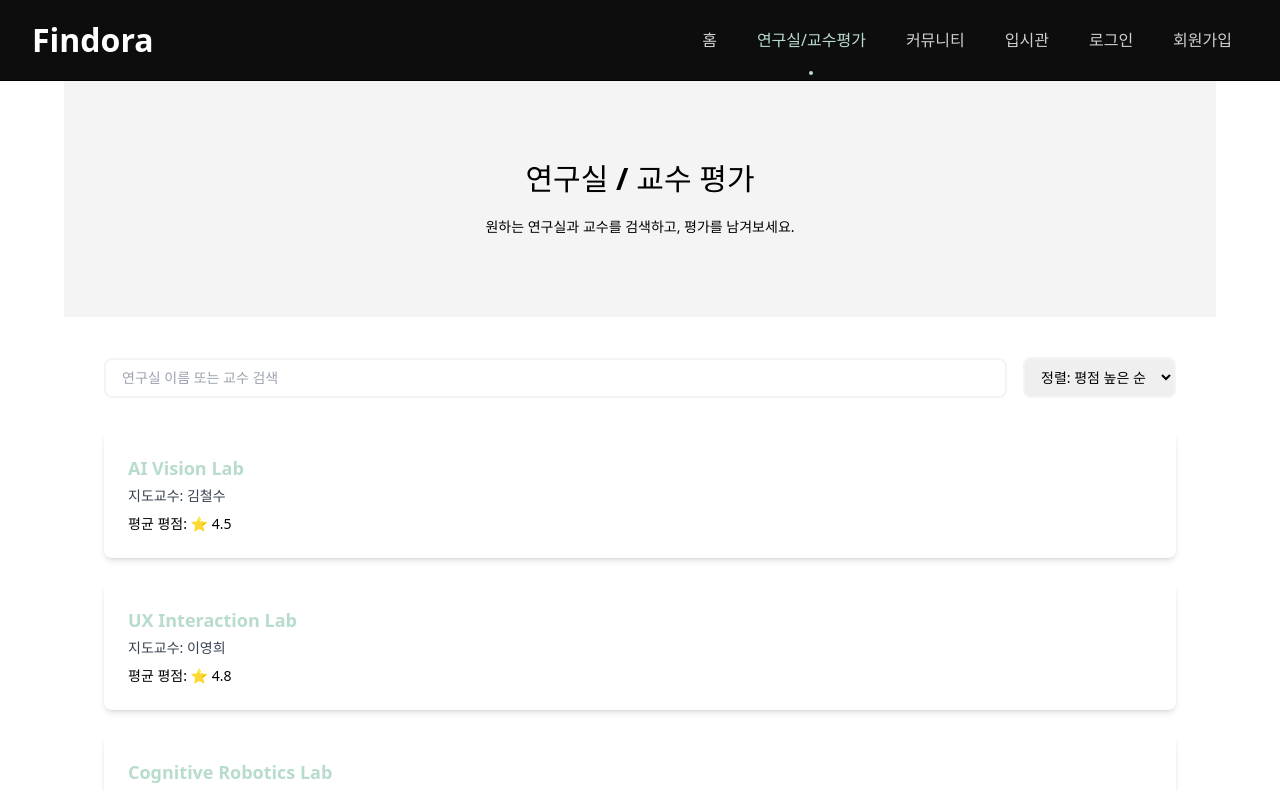
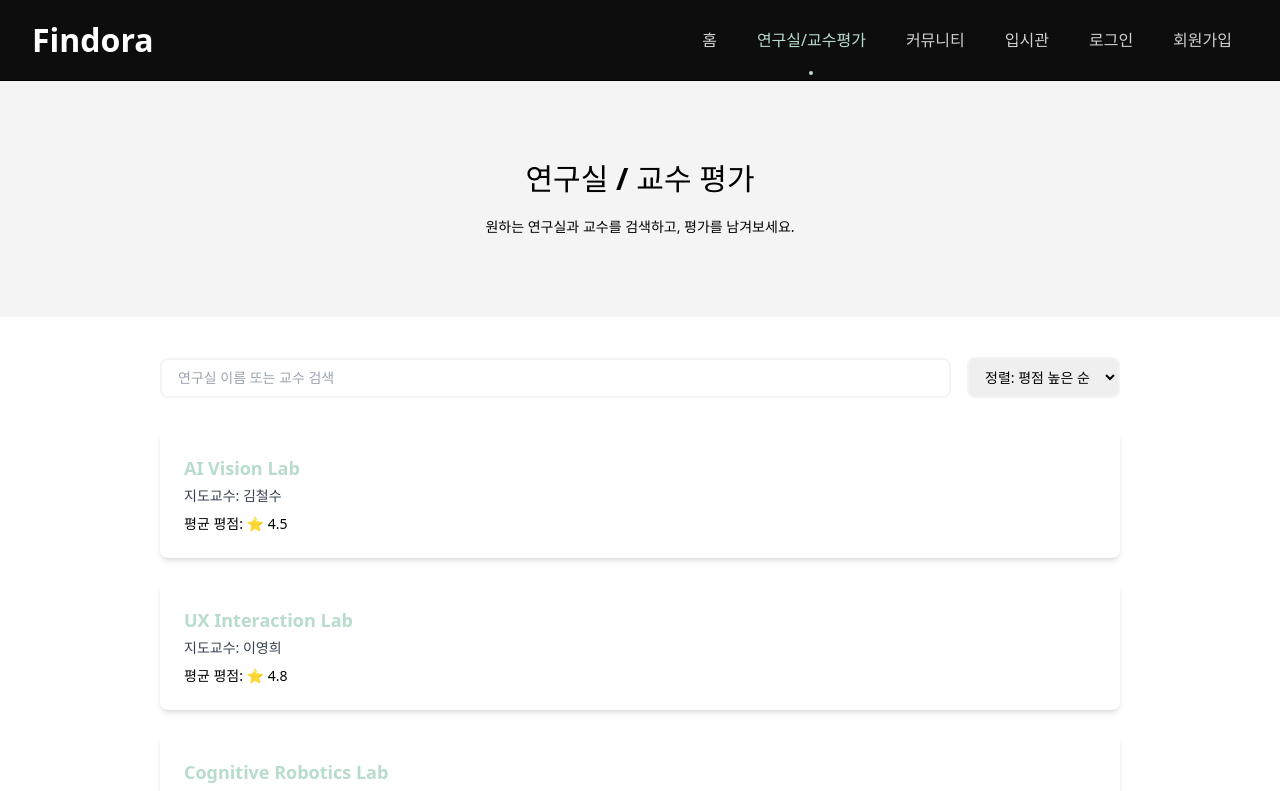
Before and after one commit to TeamFindora/findora-FE, a React (Vite) app: page /research in a window 1280 px wide. Shown: the top 791 px of the page. Built offline with nearby package versions, Linux system fonts and the light colour scheme; no server answers.

Commit message:
페이지 UI 개선-0710

```diff
--- a/src/pages/Community/Community.tsx
+++ b/src/pages/Community/Community.tsx
@@ -8,8 +8,8 @@ const Community = () => {
   ]
 
   return (
-    <div className="min-h-screen bg-black text-white py-12 px-4">
-      <div className="max-w-5xl mx-auto">
+    <div className="min-h-screen bg-white text-white">
+      <div className="text-center py-20 bg-zinc-100">
         {/* Header */}
         <div className="text-center mb-12">
           <h1 className="text-3xl font-bold text-[#B8DCCC] mb-2">커뮤니티</h1>
--- a/src/pages/Research/Research.tsx
+++ b/src/pages/Research/Research.tsx
@@ -1,3 +1,4 @@
+import { Link } from 'react-router-dom'
 import { useState } from 'react'
 import '../Home/Home.css'
 
@@ -25,7 +26,7 @@ const Research = () => {
 
   return (
     <div className="min-h-screen bg-white text-white">
-      <div className="max-w-6xl mx-auto">
+      <div className="research-list-wrap">
         {/* Header */}
         <div className="text-center py-20 bg-zinc-100">
           <h1 className="text-3xl font-bold text-black mb-2">연구실 / 교수 평가</h1>
@@ -35,7 +36,7 @@ const Research = () => {
         </div>
 
         {/* 필터 */}
-        <div className="research-table-wrap py-10 px-10">
+        <div className="research-table-wrap py-10 px-40">
           <div className="flex flex-wrap justify-between items-center gap-4 mb-8">
             <input
               type="text"
@@ -52,11 +53,15 @@ const Research = () => {
           {/* 연구실 리스트 */}
           <div className="research-list grid grid-cols-1 gap-6">
             {currentLabs.map((lab) => (
-              <div key={lab.id} className="research-list-item bg-white text-black rounded-lg p-6 shadow-md hover:-translate-y-1 transition">
-                <h3 className="font-semibold text-lg text-[#B8DCCC] mb-1">{lab.name}</h3>
-                <p className="text-sm text-gray-700 mb-2">지도교수: {lab.professor}</p>
-                <p className="text-sm">평균 평점: ⭐ {lab.score}</p>
-              </div>
+              <Link
+                to = "/research/detail"
+              >
+                <div key={lab.id} className="research-list-item bg-white text-black rounded-lg p-6 shadow-md hover:-translate-y-1 transition">
+                  <h3 className="font-semibold text-lg text-[#B8DCCC] mb-1">{lab.name}</h3>
+                  <p className="text-sm text-gray-700 mb-2">지도교수: {lab.professor}</p>
+                  <p className="text-sm">평균 평점: ⭐ {lab.score}</p>
+                </div>
+              </Link>
             ))}
           </div>
 
```
